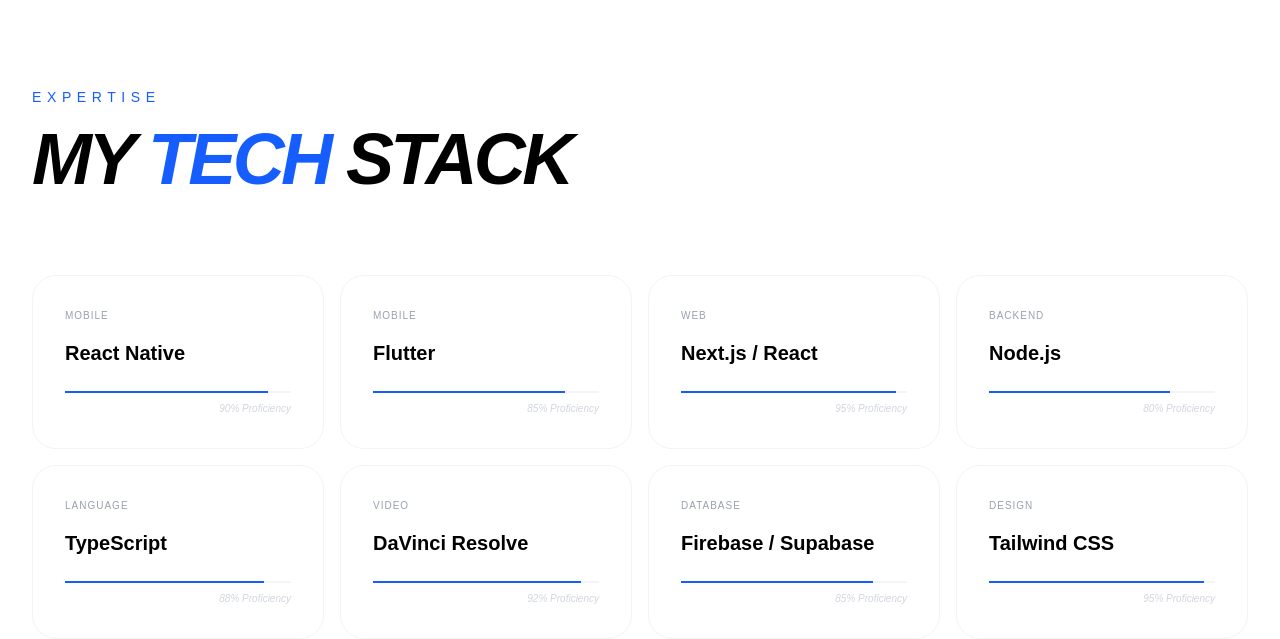
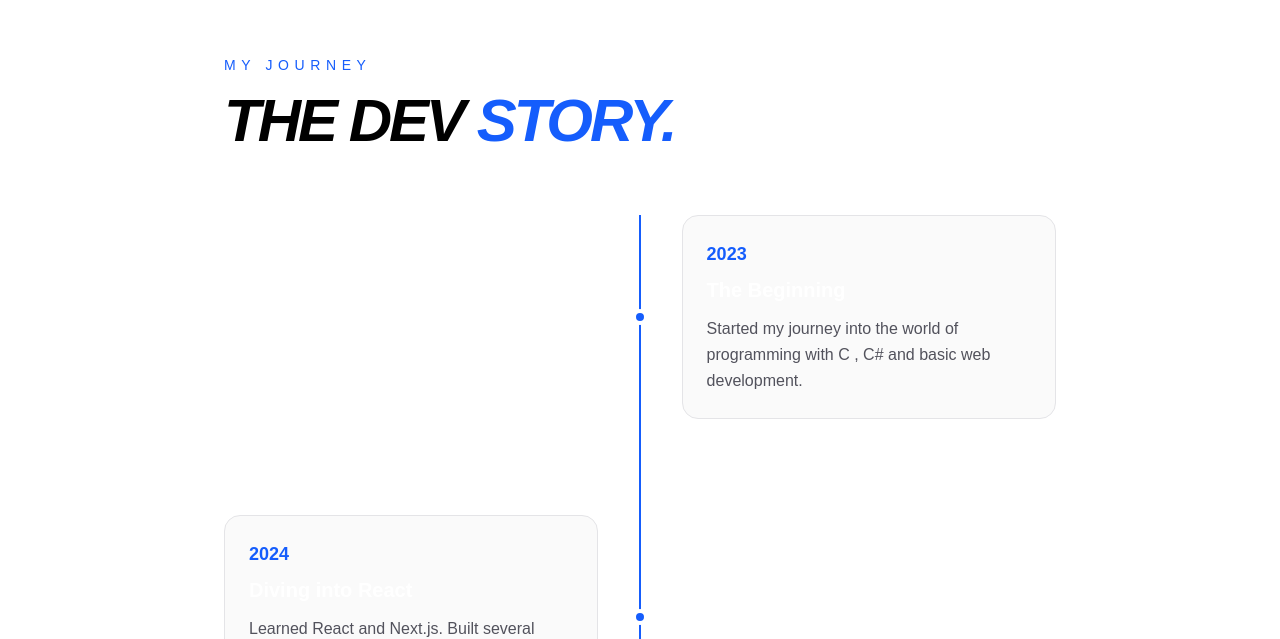
Before and after one commit to supunyasanthaofficial/my-portfolio01, a Next.js app: page / in a window 1280 px wide. Shown: the part 1641-2280 px from the top of the page. Built offline with nearby package versions, Linux system fonts and the light colour scheme.

Commit message:
import and call the DevStory.

```diff
--- a/app/page.tsx
+++ b/app/page.tsx
@@ -2,6 +2,7 @@
 import { motion, useScroll, useTransform } from "framer-motion";
 import { useRef } from "react";
 import Image from "next/image";
+import dynamic from "next/dynamic";
 
 import sukuna from "../images/sukuna.jpg";
 import P1 from "../images/P1.jpg";
@@ -14,7 +15,11 @@
 import Footer from "@/components/Footer";
 import ContactForm from "@/components/ContactForm";
 import Skills from "@/components/Skills";
-import GithubGraph from "@/components/GithubGraph";
+const GithubGraph = dynamic(() => import('@/components/GithubGraph'), {
+  ssr: false,
+  loading: () => <div className="h-40 w-full animate-pulse bg-zinc-800 rounded-3xl" />
+});
+import DevStory from "@/components/DevStory";
 
 export default function Home() {
   const containerRef = useRef(null);
@@ -95,6 +100,7 @@
           </motion.div>
         </div>
       </section>
+      <DevStory/>
       <Skills />
       <section ref={scrollRef} className="relative h-[400vh] bg-neutral-950">
         <div className="sticky top-0 h-screen flex items-center overflow-hidden">
```
